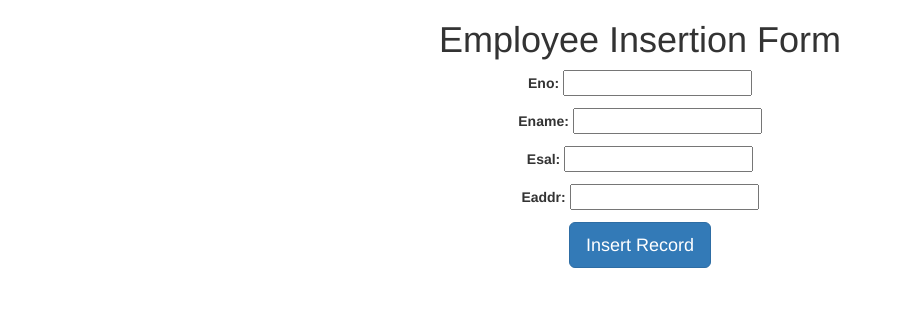
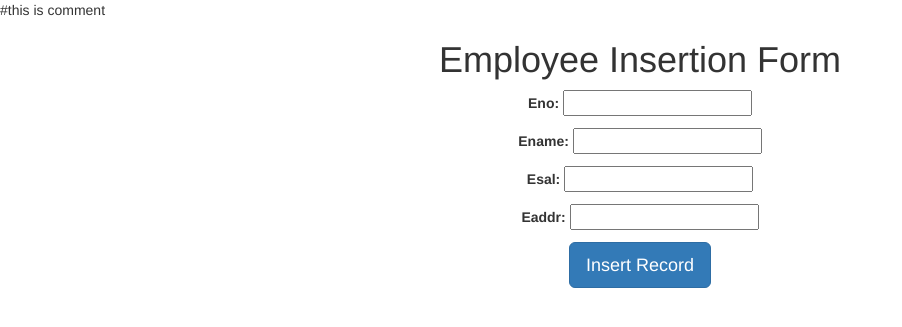
Before and after one commit to src959/Employee-repo, a Django app: page /create/ in a window 1280 px wide. Shown: the top 327 px of the page, without its empty margins (0-902 px from the left). Run offline with Django 3.2, Linux system fonts and the light colour scheme; some libraries are stand-ins or nearby versions.

Commit message:
comment created

```diff
--- a/templates/create.html
+++ b/templates/create.html
@@ -1,4 +1,5 @@
 <!DOCTYPE html>
+#this is comment
 {% extends 'base.html'%}
    {%block body_block%}
     <h1>Employee Insertion Form</h1>
```
